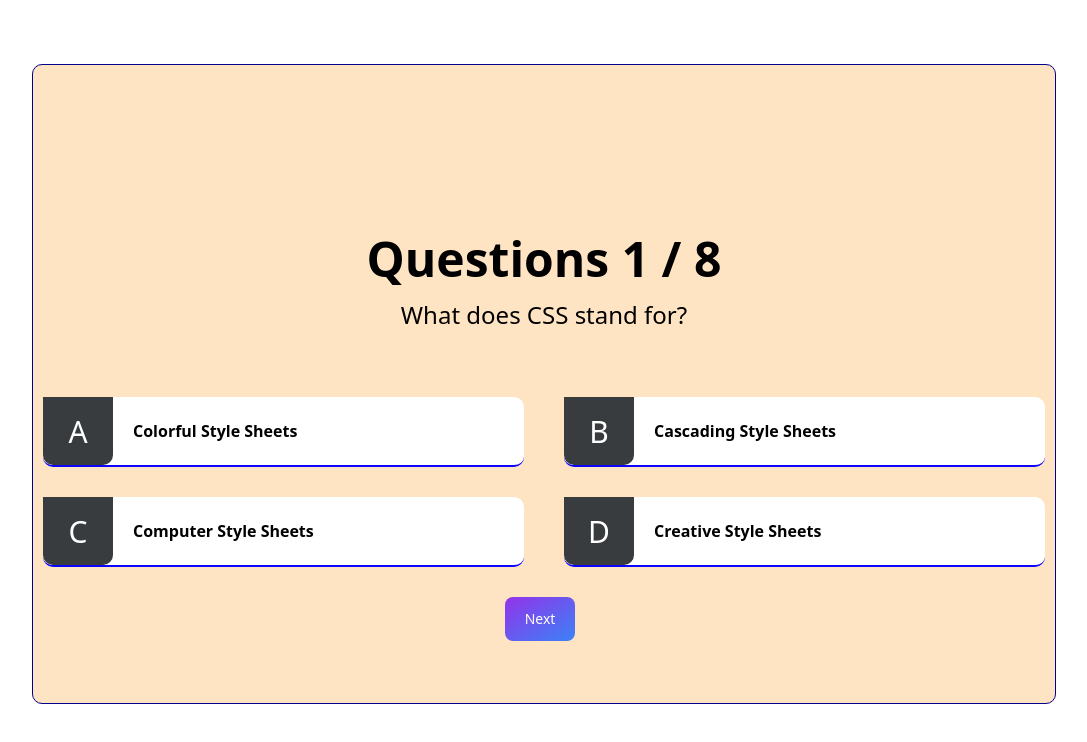
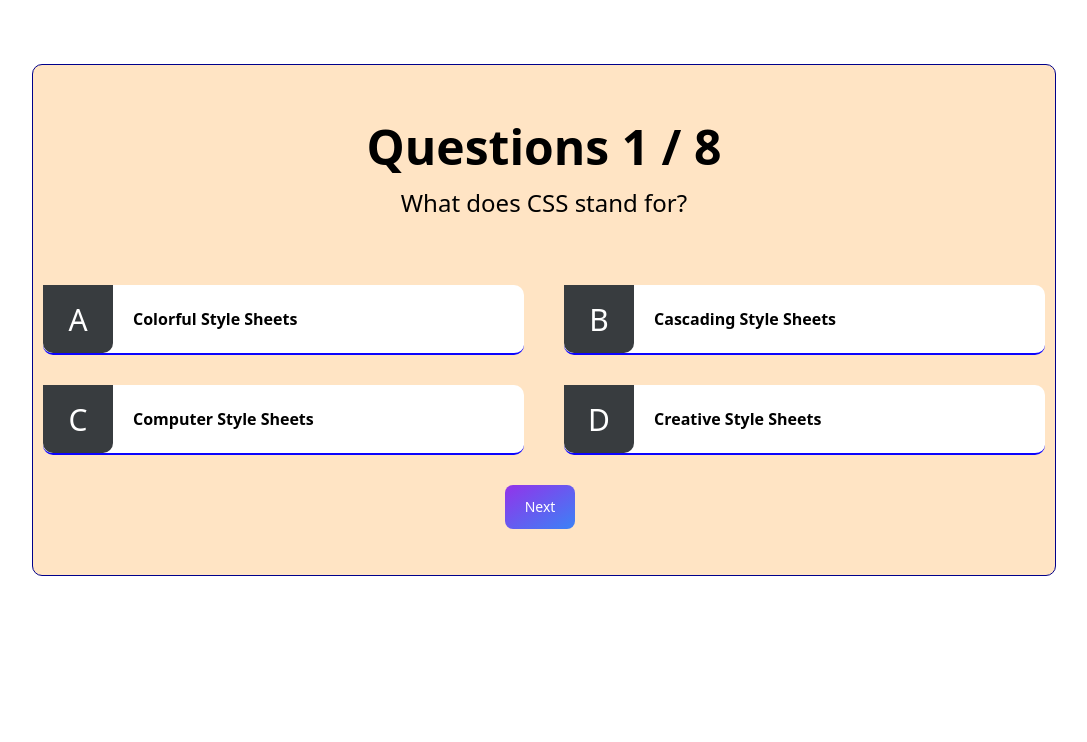
Before and after one commit to Sharma572/quiz-app, a React (Create React App) app: page /quiz in a window 1280 px wide. Shown: the top 742 px of the page, without its empty margins (96-1183 px from the left). Built offline with nearby package versions, Linux system fonts and the light colour scheme.

Commit message:
ui minor changes done

```diff
--- a/src/component/Quiz.css
+++ b/src/component/Quiz.css
@@ -2,7 +2,7 @@
 padding: 10px;
     margin: 4rem auto;
 width: 80%;
-height: 40rem;
+height: 32rem;
 border-radius: 10px;
 border: 1px solid darkblue;
 background-color: bisque;
--- a/src/component/Quiz.jsx
+++ b/src/component/Quiz.jsx
@@ -42,7 +42,7 @@ const Quiz = () => {
           </div>
         )}
         {!quizState.showResult && (
-          <div className="mt-40 flex flex-col items-center justify-items-center">
+          <div className="mt-12 flex flex-col items-center justify-items-center">
 
             <h1 className="text-5xl font-bold mb-4">
               Questions {quizState.currentQuestionIndex + 1} /{" "}
```
